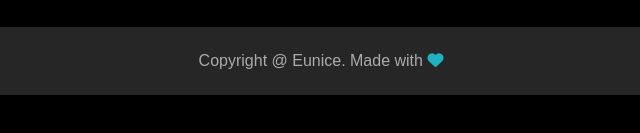
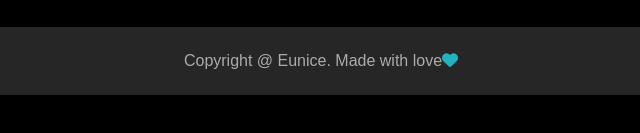
Before and after one commit to eakewudzie/My_portfolio, a plain HTML site: page index.html in a window 1280 px wide. Shown: the part 3902-4035 px from the top of the page, 319-959 px from the left. Drawn offline with Linux system fonts and the light colour scheme.

Commit message:
Update index.html

```diff
--- a/index.html
+++ b/index.html
@@ -182,7 +182,7 @@
             </div>
         </div>
         <div class="copyright"
-        <p>Copyright @ Eunice. Made with <i class="fas fa-heart"></i></p>
+        <p>Copyright @ Eunice. Made with love<i class="fas fa-heart"></i></p>
         </div>
     </div>
 
```
